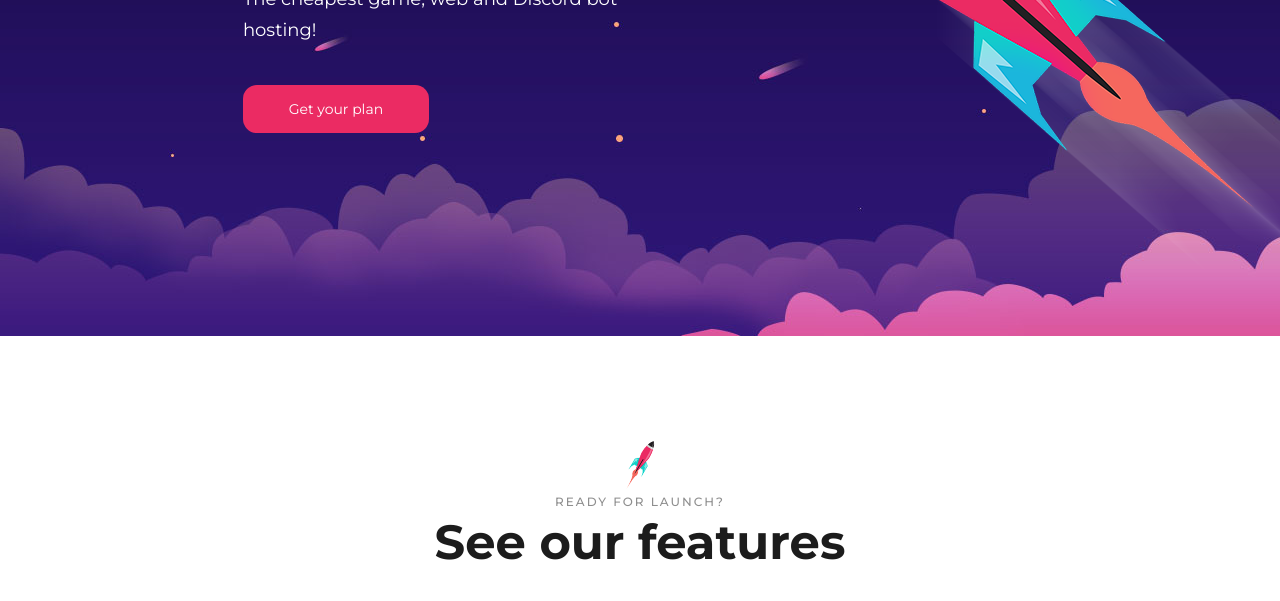
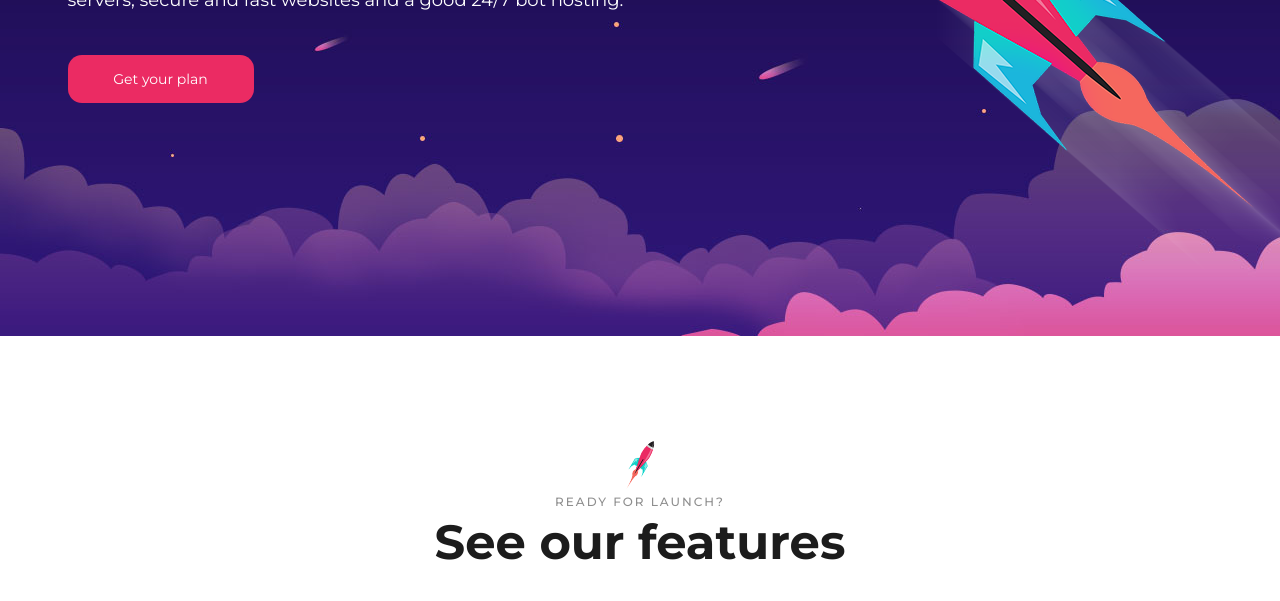
Before and after one commit to SkyAcademy/moonhosting, a plain HTML site: page index.html in a window 1280 px wide. Shown: the part 499-1100 px from the top of the page. Drawn offline with Linux system fonts and the light colour scheme.

Commit message:
Update index.html

```diff
--- a/index.html
+++ b/index.html
@@ -63,7 +63,7 @@
 				<div class="row">
 					<div class="col-lg-6 pr-0">
 						<h2>Ready for launch!</h2>
-						<p>The cheapest game, web and Discord bot hosting! </p>
+						<p>The cheapest game, web and Discord bot hosting! Proffesional and quality hosting for super cheap prices. The best game servers, secure and fast websites and a good 24/7 bot hosting. </p>
 						<a href="./service.html" class="site-btn">Get your plan</a>
 					</div>
 				</div>
```
